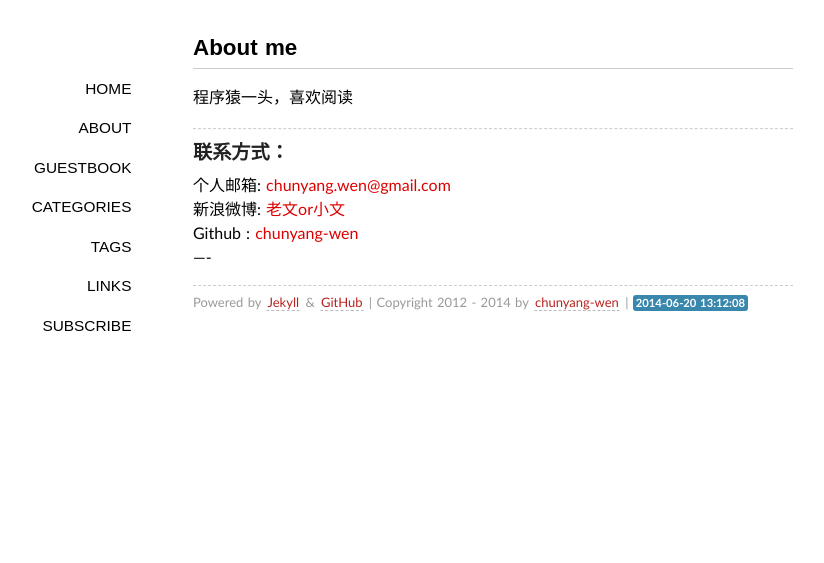
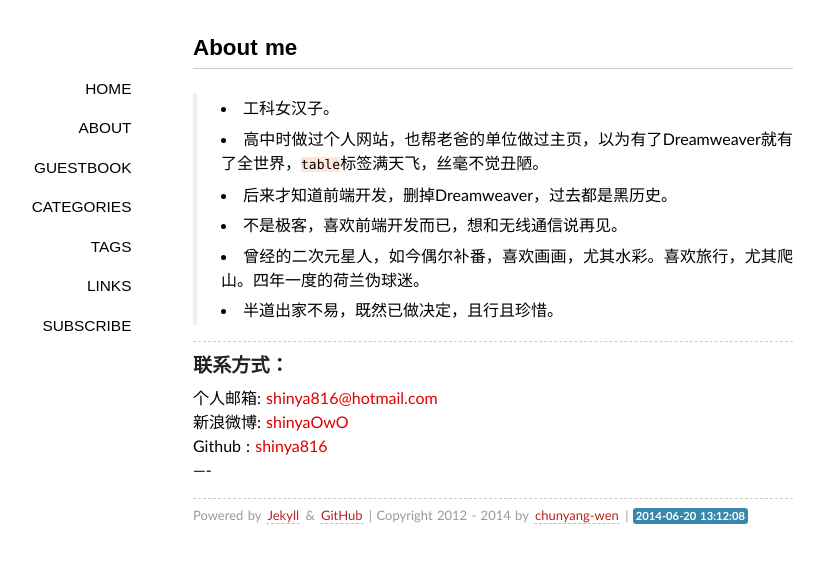
Before and after one commit to shinya816/shinya816.github.com, a Jekyll site: the page built from about/index.md, in a window 1280 px wide. Shown: the top 563 px of the page, without its empty margins (147-971 px from the left). Built offline with Jekyll 4.4.1, drawn with Linux system fonts in a browser that asks for light colours; some web fonts are replaced; Markdown is read by kramdown in place of the engine named in the settings; comment, search, counter and statistics services are not loaded.

Commit message:
about me

```diff
--- a/about/index.md
+++ b/about/index.md
@@ -4,13 +4,18 @@
 comments: no
 ---
 
-程序猿一头，喜欢阅读
+> * 工科女汉子。
+> * 高中时做过个人网站，也帮老爸的单位做过主页，以为有了Dreamweaver就有了全世界，`table`标签满天飞，丝毫不觉丑陋。
+> * 后来才知道前端开发，删掉Dreamweaver，过去都是黑历史。
+> * 不是极客，喜欢前端开发而已，想和无线通信说再见。
+> * 曾经的二次元星人，如今偶尔补番，喜欢画画，尤其水彩。喜欢旅行，尤其爬山。四年一度的荷兰伪球迷。
+> * 半道出家不易，既然已做决定，且行且珍惜。
 
 ----
 
 ###联系方式：
 
-个人邮箱: <a href="mailto:chunyang.wen@gmail.com"> chunyang.wen@gmail.com</a>
-新浪微博: <a href="http://weibo.com/u/1651458171" target="_blank">老文or小文</a>
-Github : <a href="https://github.com/chunyang-wen" target="_blank">chunyang-wen</a>
+个人邮箱: <a href="mailto:shinya816@hotmail.com"> shinya816@hotmail.com</a>
+新浪微博: <a href="http://weibo.com/tangyu7" target="_blank">shinyaOwO</a>
+Github : <a href="https://github.com/shinya816" target="_blank">shinya816</a>
 ----
```
